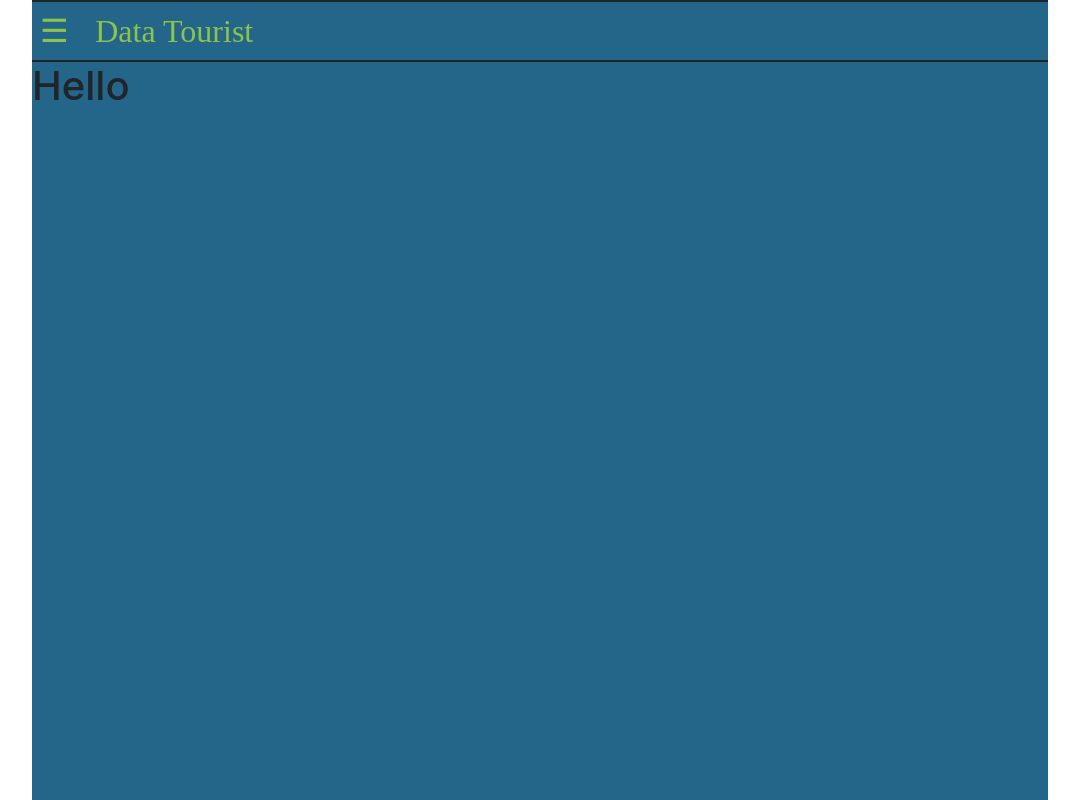
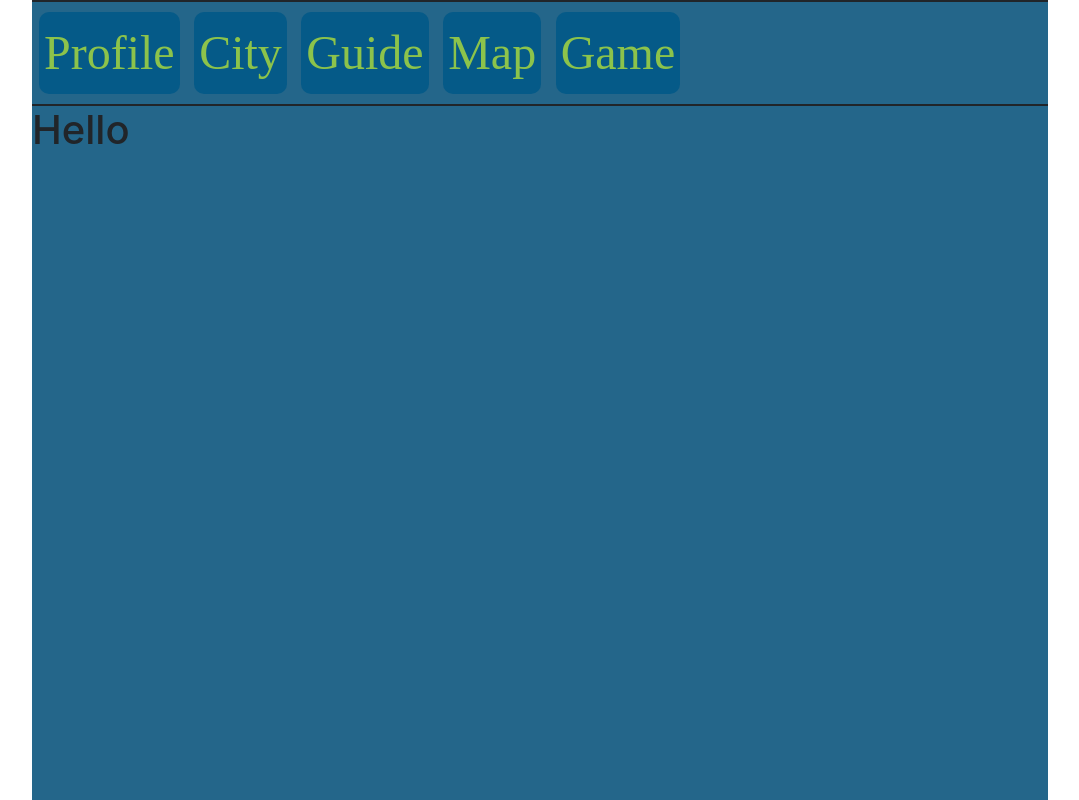
Before and after one commit to jamisto/jamisto.github.io, a plain HTML site: page index.html in a window 1280 px wide. Shown: the whole page, without its empty margins (100-1179 px from the left). Drawn offline with nearby package versions, Linux system fonts and the light colour scheme.

Commit message:
Valikko muutettu
Valikko muutettu sivuttain scrollaavaksi

```diff
--- a/css.css
+++ b/css.css
@@ -25,8 +25,6 @@ body{
 }
 #menuBar h1, #menuBar button{
     font-size:2rem;
-    color:#8cc34b;
-    font-family:"Bauhaus 93";
     display: inline;
 }
 
@@ -44,16 +42,30 @@ body{
 
 /*Linkki valikko*/
 #menuItems{
-    display:none;
+    display:block;
     width: 100%;
-    margin-left:25%;
+    overflow: auto;
+    white-space: nowrap;
+    z-index: 1;
+    padding-top:10px;
+    padding-bottom:10px;
 }
 
-#menuItems ul{
+#menuItems a{
+    background: #055a88;
+    border-radius:10px;
     list-style-type:none;
+    display: inline-block;
+    color:#8cc34b;
+    font-family:"Bauhaus 93";
+    font-size:3rem;
+    padding:5px;
+    margin:0px 5px ;
 }
 
 /*Linkki valikko end*/
+
+/*content css*/
 #content-container{
     background:#24668a;
     height:99vh;
@@ -61,3 +73,4 @@ body{
 #content-container >div{
     display:none;
 }
+/*content end*/
--- a/index.html
+++ b/index.html
@@ -11,29 +11,21 @@
     <link rel="stylesheet" href="https://stackpath.bootstrapcdn.com/bootstrap/4.1.1/css/bootstrap.min.css" integrity="sha384-WskhaSGFgHYWDcbwN70/dfYBj47jz9qbsMId/iRN3ewGhXQFZCSftd1LZCfmhktB" crossorigin="anonymous">
     <script src="https://stackpath.bootstrapcdn.com/bootstrap/4.1.1/js/bootstrap.min.js" integrity="sha384-smHYKdLADwkXOn1EmN1qk/HfnUcbVRZyYmZ4qpPea6sjB/pTJ0euyQp0Mk8ck+5T" crossorigin="anonymous"></script>
     <script src="https://code.jquery.com/jquery-3.3.1.slim.min.js" integrity="sha384-q8i/X+965DzO0rT7abK41JStQIAqVgRVzpbzo5smXKp4YfRvH+8abtTE1Pi6jizo" crossorigin="anonymous"></script>
-    <script src="jquery-ui/jquery-ui.js"></script>
+    <!--<script src="jquery-ui/jquery-ui.js"></script>-->
     <script src="jquery-testi.js"></script>
     <link rel="stylesheet" type="text/css" href="jquery-ui/jquery-ui.css">
     <link rel="stylesheet" type="text/css" href="css.css">
 </head>
 <body>
 <div id="menuBar" class="row">
-    <div class="col-sm-12">
-            <nav class="nav">
-                <ul>
-                    <li><button id="sideMenu" class="navbar-brand" href="#">&#9776;</button></li>
-                    <li><h1 id="pageName">Data Tourist</h1></li>
-                </ul>
-            </nav>
-        </div>
-        <div id="menuItems">
-            <ul>
-                <li><a href="#" id="page1">Page 1</a></li>
-                <li><a href="#" id="page2">Page 2</a></li>
-                <li><a href="#" id="page3">Page 3</a></li>
-            </ul>
-        </div>
+    <div id="menuItems" class="col-sm-12">
+        <a href="#" id="page1" class="active">Profile</a>
+        <a href="#" id="page2" >City</a>
+        <a href="#" id="page3" class="">Guide</a>
+        <a href="#" id="page4">Map</a>
+        <a href="#" id="page5">Game</a>
     </div>
+</div>
 
 <div id="content-container">
     <div class="page1"><h1>Hello</h1></div>
--- a/jquery-testi.js
+++ b/jquery-testi.js
@@ -3,7 +3,9 @@ function hidePages(){
 };
 
 function showPage(page){
+    $("#menuItems").find(".active").removeClass("active")
     $("."+page).css("display", "block")
+    $("#"+page).toggleClass("active")
 };
 
 $(document).ready(function(){
@@ -14,9 +16,7 @@ $(document).ready(function(){
         $("#menuItems").toggle();
     });
 
-    $("#menuItems").children().find("a").click(function(){
-        console.log(this.id)
-        $("#menuItems").toggle();
+    $("#menuItems").find("a").click(function(){
         hidePages()
         showPage(this.id)
     });
```
